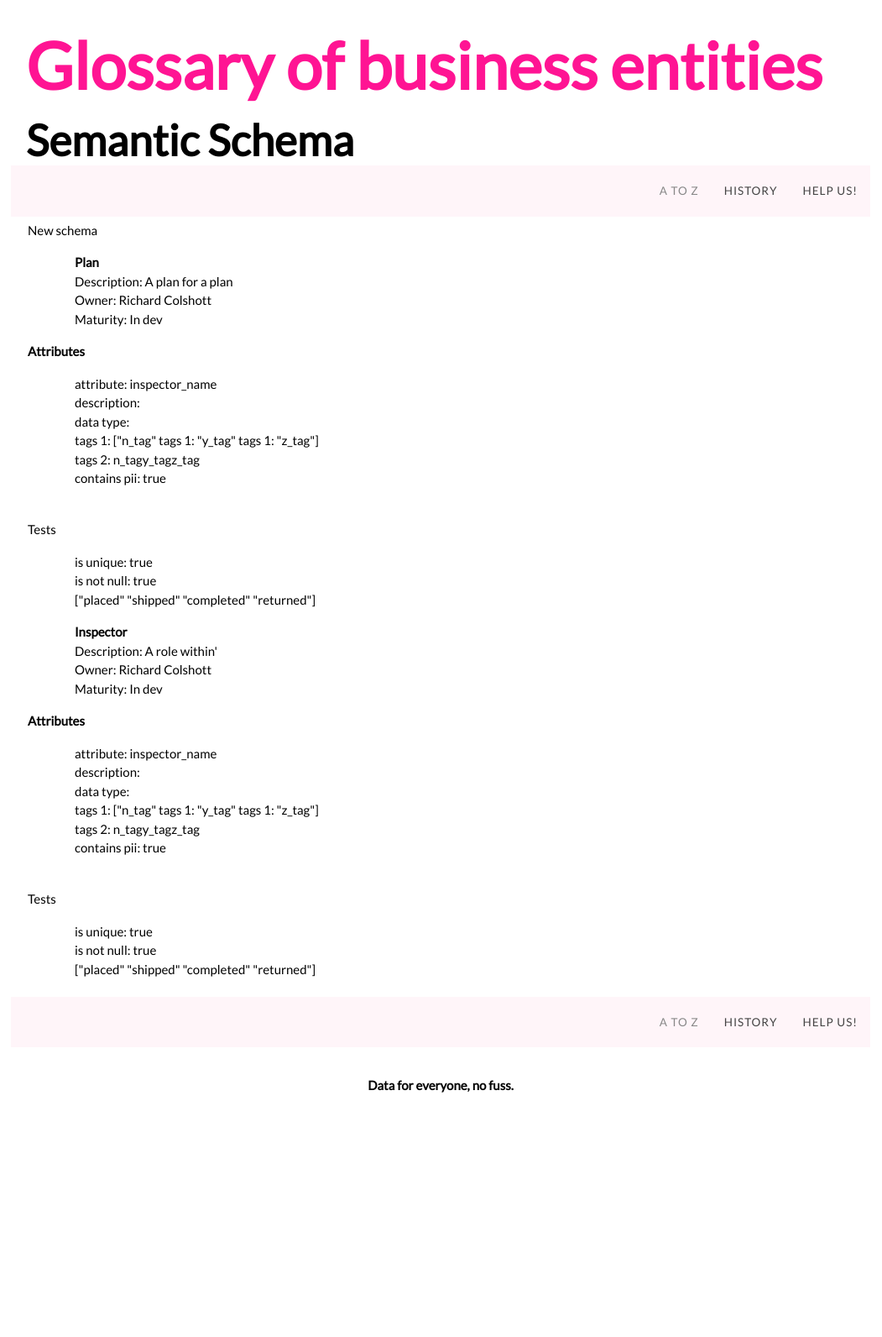
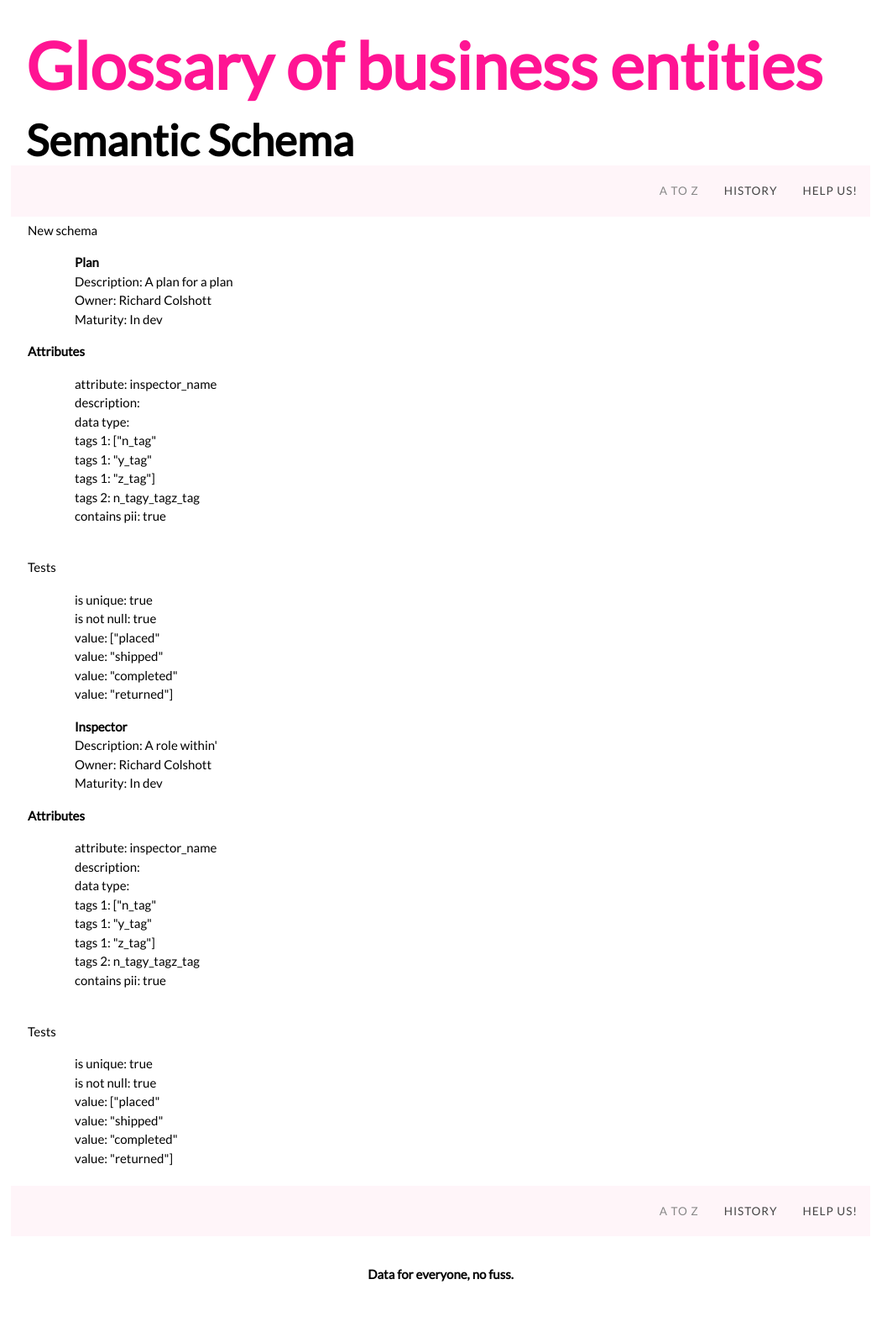
Before and after one commit to KCWADSWORTH/semantic_schema_wiki, a Jekyll site: the page built from index.html, in a window 1280 px wide. Shown: the whole page at 84% size, without its empty margins (115-1166 px from the left). Built offline with Jekyll 4.4.1, drawn with Linux system fonts in a browser that asks for light colours; before the commit the page ends 1367 px from its top, so only the background shows below that.

Commit message:
Update include_schema.html

```diff
--- a/_includes/include_schema.html
+++ b/_includes/include_schema.html
@@ -17,7 +17,7 @@
 {% assign tags = entry.attribute_tags | split: ", " %}
 
 {% for value in tags %}
-tags 1:   {{ value }}
+<li>tags 1:   {{ value }}
 {% endfor %}
 
 <li>tags 2: {{entry.attribute_tags}}</li>
@@ -33,7 +33,7 @@ tags 1:   {{ value }}
 {% assign accepted_values = entry.attribute_tests.accepted_values | split: ", " %}
 
 {% for value in accepted_values %}
-  {{ value }}
+ <li>value: {{ value }}
 {% endfor %}
 
 {% endfor %}
```
